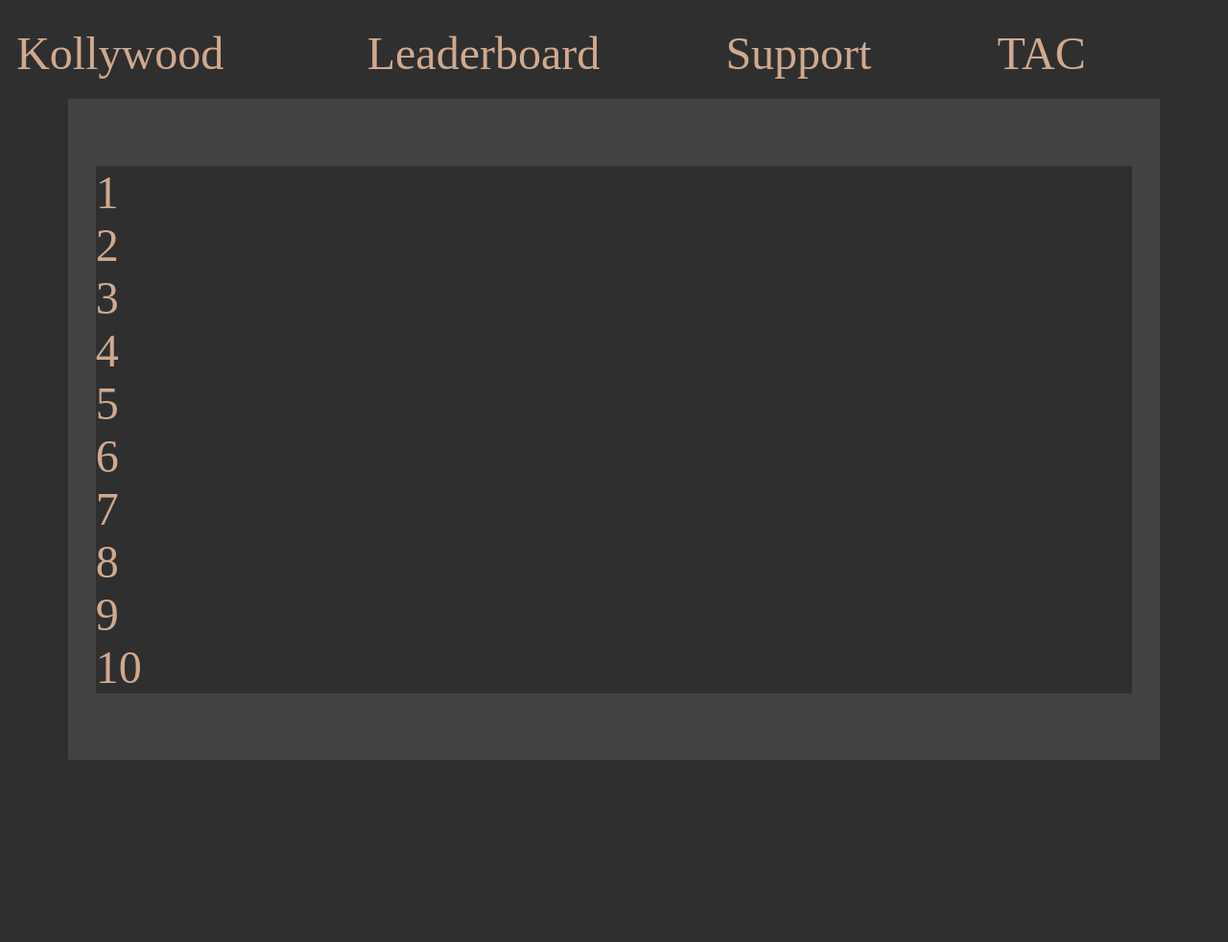
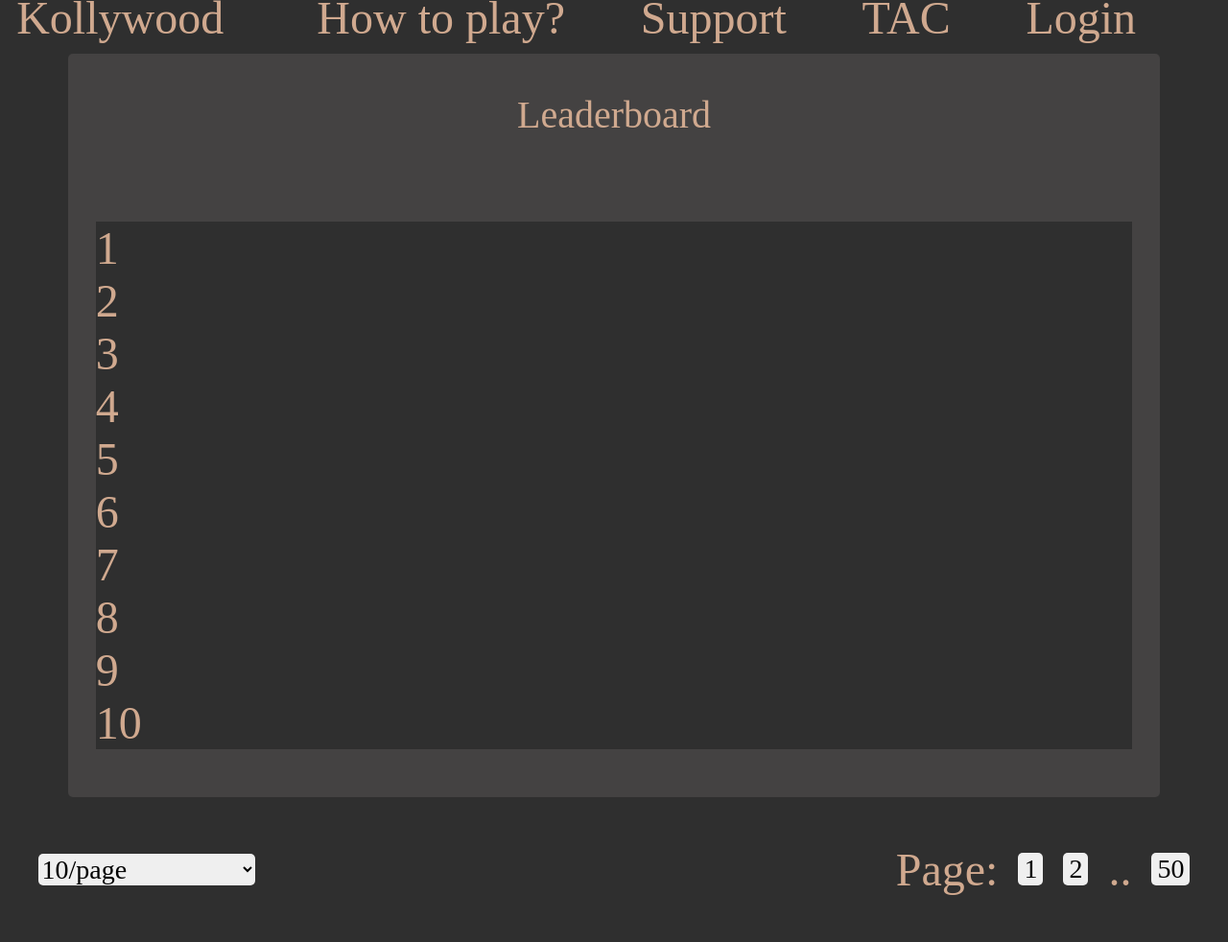
Before and after one commit to santhosh-kumar-karthikeyan/Kollywood, a website: page html/leaderboard.html in a window 1280 px wide. Shown: the whole page at 96% size. Before the commit the page ends 800 px from the top, so only its background shows below. Drawn offline with Linux system fonts and the light colour scheme; a web font is replaced by a local one.

Commit message:
Finished layout of leaderboard

```diff
--- a/css/leaderboard_styles.css
+++ b/css/leaderboard_styles.css
@@ -1,9 +1,8 @@
 body {
     display : flex;
-    justify-content: flex-end;
+    justify-content: center;
     flex-direction: column;
     align-items: center;
-    row-gap: 20px;
     background-color: #2F2F2F;
     font-family: 'Jersey 25','Britannic','sans-serif';
     color:#D0A98F;
@@ -30,26 +29,60 @@ nav {
     justify-content: space-evenly;
 }
 
-.main-box {
+.box1 {
     background-color: #2F2F2F;
     width: 100%;
     height: 100%;
     display: flex;
-    justify-content: center;
+    flex-direction: column;
     align-items: center;
 }
 
-.table {
+.box11 {
     background-color: #444242;
-    margin: 10px;
     width: 90%;
-    height: 100%;
+    height: 95%;
     display: flex;
-    justify-content: center;
     align-items: center;
+    justify-content: space-evenly;
+    margin-top:10px;
+    padding-bottom: 50px;
+    flex-direction: column;
+    border-radius: 5px;
 }
 
-.container {
+.table {
     background-color: #2F2F2F;
     width: 95%;
+    min-height: 75%;
+    overflow-y: auto;
+    display: grid;
+
 }
+
+.accessories-bottom {
+    display: flex;
+    align-items: center;
+    justify-content: space-between;
+    width: 95%;
+}
+
+select,button {
+    font: inherit;
+    font-size: 1.75rem;
+    border-radius: 5px;
+    border: none;
+}
+
+.page-count {
+    display: flex;
+    align-items: center;
+    justify-content: flex-end;
+    gap: 5%;
+    width: 35%;
+}
+
+#title-bar {
+    font-size: 2.5rem;
+
+}
--- a/html/leaderboard.html
+++ b/html/leaderboard.html
@@ -14,24 +14,48 @@
     <nav>
         <div class="logo"><a href="index.html">Kollywood</a></div>
         <div class="nav-links">
-            <a href="leaderboard.html">Leaderboard</a>
+            <a href="leaderboard.html">How to play?</a>
             <a href="support.html">Support</a>
             <a href="tac.html">TAC</a>
+            <a href="login.html">Login</a>
         </div>
     </nav>
-    <div class="main-box">
-        <div class="table">
-            <div class="container">
-                <div class="item">1</div>
-                <div class="item">2</div>
-                <div class="item">3</div>
-                <div class="item">4</div>
-                <div class="item">5</div>
-                <div class="item">6</div>
-                <div class="item">7</div>
-                <div class="item">8</div>
-                <div class="item">9</div>
-                <div class="item">10</div>
+    <div class="box1">
+        <div class="box11">
+            <p id="title-bar">Leaderboard</p>
+            <div class="accessories-top">
+                <div class="filter-box">
+                    <p></p>
+                </div>
+            </div>
+            <div class="table">
+                <div class="record">
+                    1
+                </div>
+                <div class="record">2</div>
+                <div class="record">3</div>
+                <div class="record">4</div>
+                <div class="record">5</div>
+                <div class="record">6</div>
+                <div class="record">7</div>
+                <div class="record">8</div>
+                <div class="record">9</div>
+                <div class="record">10</div>
+            </div>
+        </div>
+        <div class="accessories-bottom">
+            <select name="row-count" id="row-count">
+                <option value="10">10/page</option>
+                <option value="50">50/page</option>
+                <option value="100">100/page</option>
+                <option value="all">View every player</option>
+            </select>
+            <div class="page-count">
+                <p>Page: </p>
+                <button>1</button>
+                <button>2</button>
+                <p>..</p>
+                <button>50</button>
             </div>
         </div>
     </div>
```
Also changed, not shown: html/tutorial.html (added).
